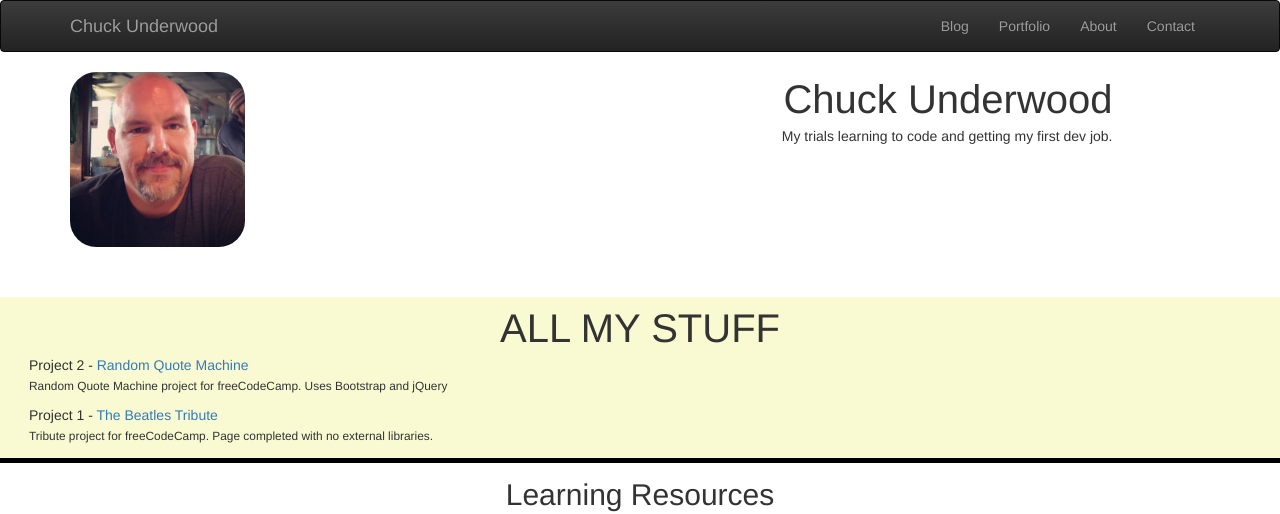
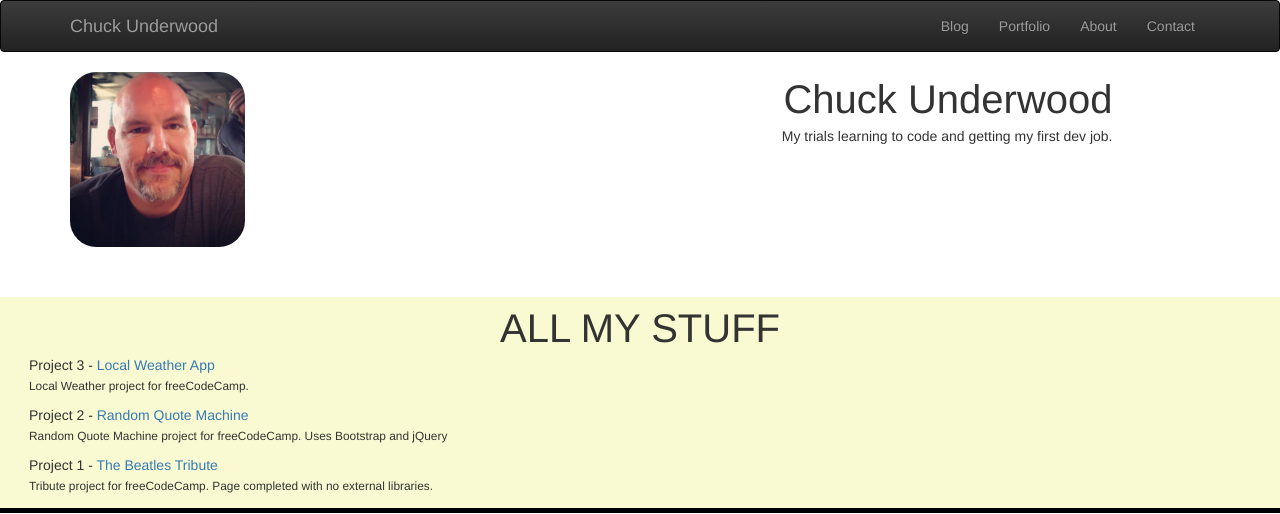
Before and after one commit to chillieguy/Chillieguy, a website: page public/index.html in a window 1280 px wide. Shown: the top 514 px of the page. Drawn offline with nearby package versions, Linux system fonts and the light colour scheme.

Commit message:
Day 10 & 11 Add project 3 Local Weather

```diff
--- a/public/index.html
+++ b/public/index.html
@@ -54,6 +54,10 @@
     <div class="container-fluid main-body main-body-project">
       <div class="row project-list">
         <h1 class="text-center">ALL MY STUFF</h1>
+        <div class="project-item">
+          Project 3 - <span><a href="https://codepen.io/chillieguy/pen/ygQbOd?editors=0100">Local Weather App</a></span>
+          <p><small>Local Weather project for <a href="http://freecodecamp.com" target="_blank"></a>freeCodeCamp.</small></p>
+        </div>
         <div class="project-item">
           Project 2 - <span><a href="http://codepen.io/chillieguy/full/dOzepr/">Random Quote Machine</a></span>
           <p><small>Random Quote Machine project for <a href="http://freecodecamp.com" target="_blank"></a>freeCodeCamp.  Uses Bootstrap and jQuery</small></p>
```
